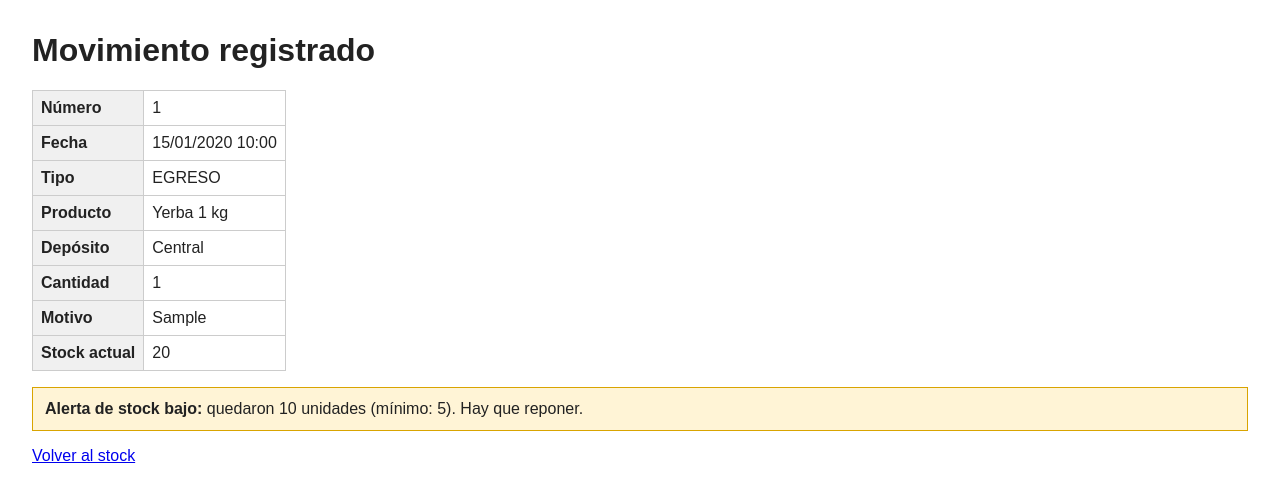
After one commit to DamianMatiasMayer/control-stock, a Spring Boot app: page /movimientos/1 in a window 1280 px wide. The commit adds this page. Shown: the top 502 px of the page. Run offline with Spring Boot 4, Linux system fonts and the light colour scheme; data comes from the database, SQL or seed files in the repository; tables that the repository leaves empty hold one stand-in row (values such as "Sample post").

Commit message:
pantalla del movimiento registrado con su alerta

```diff
--- /dev/null
+++ b/src/main/java/ar/edu/davinci/controlstock/controller/MovimientoController.java
@@ -0,0 +1,25 @@
+package ar.edu.davinci.controlstock.controller;
+
+import org.springframework.stereotype.Controller;
+import org.springframework.ui.Model;
+import org.springframework.web.bind.annotation.GetMapping;
+import org.springframework.web.bind.annotation.PathVariable;
+
+import ar.edu.davinci.controlstock.service.InventarioService;
+
+@Controller
+public class MovimientoController {
+
+    private final InventarioService inventarioService;
+
+    public MovimientoController(InventarioService inventarioService) {
+        this.inventarioService = inventarioService;
+    }
+
+    @GetMapping("/movimientos/{id}")
+    public String verMovimiento(@PathVariable Long id, Model model) {
+        model.addAttribute("movimiento", inventarioService.buscarMovimiento(id));
+        model.addAttribute("alerta", inventarioService.buscarAlertaDelMovimiento(id));
+        return "movimiento";
+    }
+}
--- a/src/main/java/ar/edu/davinci/controlstock/repository/AlertaStockRepository.java
+++ b/src/main/java/ar/edu/davinci/controlstock/repository/AlertaStockRepository.java
@@ -5,4 +5,6 @@ import org.springframework.data.jpa.repository.JpaRepository;
 import ar.edu.davinci.controlstock.entity.AlertaStock;
 
 public interface AlertaStockRepository extends JpaRepository<AlertaStock, Long> {
+
+    AlertaStock findByMovimientoId(Long movimientoId);
 }
--- a/src/main/resources/static/css/estilos.css
+++ b/src/main/resources/static/css/estilos.css
@@ -48,3 +48,14 @@ th {
     color: #c00;
     font-size: 0.9rem;
 }
+
+.mensaje-alerta {
+    background-color: #fff4d6;
+    border: 1px solid #d9a400;
+    padding: 0.75rem;
+    margin-top: 1rem;
+}
+
+.detalle {
+    width: auto;
+}
--- /dev/null
+++ b/src/main/resources/templates/movimiento.html
@@ -0,0 +1,55 @@
+<!DOCTYPE html>
+<html lang="es" xmlns:th="http://www.thymeleaf.org">
+<head>
+    <meta charset="UTF-8">
+    <title>Movimiento registrado</title>
+    <link rel="stylesheet" th:href="@{/css/estilos.css}">
+</head>
+<body>
+    <h1>Movimiento registrado</h1>
+
+    <table class="detalle">
+        <tr>
+            <th>Número</th>
+            <td th:text="${movimiento.id}">1</td>
+        </tr>
+        <tr>
+            <th>Fecha</th>
+            <td th:text="${#temporals.format(movimiento.fecha, 'dd/MM/yyyy HH:mm')}">16/11/2026 08:54</td>
+        </tr>
+        <tr>
+            <th>Tipo</th>
+            <td th:text="${movimiento.tipo}">EGRESO</td>
+        </tr>
+        <tr>
+            <th>Producto</th>
+            <td th:text="${movimiento.existencia.producto.nombre}">Yerba 1 kg</td>
+        </tr>
+        <tr>
+            <th>Depósito</th>
+            <td th:text="${movimiento.existencia.deposito.nombre}">Sucursal Norte</td>
+        </tr>
+        <tr>
+            <th>Cantidad</th>
+            <td th:text="${movimiento.cantidad}">3</td>
+        </tr>
+        <tr>
+            <th>Motivo</th>
+            <td th:text="${movimiento.motivo}">Venta</td>
+        </tr>
+        <tr>
+            <th>Stock actual</th>
+            <td th:text="${movimiento.existencia.cantidad}">3</td>
+        </tr>
+    </table>
+
+    <div class="mensaje-alerta" th:if="${alerta != null}">
+        <strong>Alerta de stock bajo:</strong>
+        quedaron <span th:text="${alerta.stockAlMomento}">3</span> unidades
+        (mínimo: <span th:text="${movimiento.existencia.stockMinimo}">3</span>).
+        Hay que reponer.
+    </div>
+
+    <p><a th:href="@{/stock}">Volver al stock</a></p>
+</body>
+</html>
```
Also changed, not shown: src/main/java/ar/edu/davinci/controlstock/service/InventarioService.java (+19 -2 lines).
